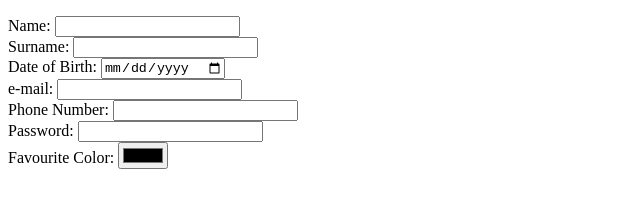
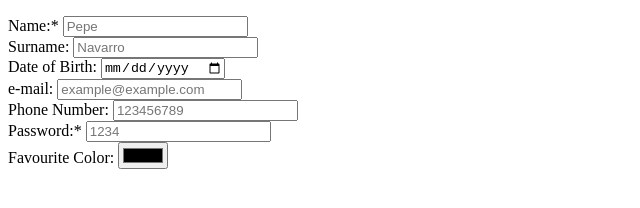
Before and after one commit to Yomismo28/interfaces-de-usuario, a plain HTML site: page index.html in a window 1280 px wide. Shown: the whole page, without its empty margins (0-640 px from the left). Drawn offline with Linux system fonts and the light colour scheme.

Commit message:
Requireds and placeholders

```diff
--- a/index.html
+++ b/index.html
@@ -6,18 +6,18 @@
 <body>
     <form action="">
         <p>
-            <label for="name">Name:</label>
-            <input type="text" name="name" id="name" title="Introduce your name" autocomplete="name"/><br>
+            <label for="name">Name:*</label>
+            <input type="text" name="name" id="name" title="Introduce your name" autocomplete="name" required="required" placeholder="Pepe"/><br>
             <label for="surname">Surname:</label>
-            <input type="text" name="surname" id="surname" title="Introduce your surname" autocomplete="additional-name"/><br>
-            <label for="birth0">Date of Birth:</label>
+            <input type="text" name="surname" id="surname" title="Introduce your surname" autocomplete="additional-name" placeholder="Navarro"/><br>
+            <label for="birth">Date of Birth:</label>
             <input type="date" name="date" id="date" title="Introduce your date of birth" autocomplete="bday"/><br>
             <label for="email">e-mail:</label>
-            <input type="email" name="email" id="email" title="Introduce your email" autocomplete="email"/><br>
+            <input type="email" name="email" id="email" title="Introduce your email" autocomplete="email" placeholder="example@example.com"/><br>
             <label for="phone">Phone Number:</label>
-            <input type="tel" name="phone" id="phone" title="Introduce your phone number"/><br>
-            <label for="password">Password:</label>
-            <input type="password" name="password" id="password" title="Introduce your password" autocomplete="current-password"/><br>
+            <input type="tel" name="phone" id="phone" title="Introduce your phone number" placeholder="123456789"/><br>
+            <label for="password">Password:*</label>
+            <input type="password" name="password" id="password" title="Introduce your password" autocomplete="current-password" required="required" placeholder="1234"/><br>
             <label for="color">Favourite Color:</label>
             <input type="color" name="color" id="color" title="Introduce your favourite color"/><br>
         </p>
```
